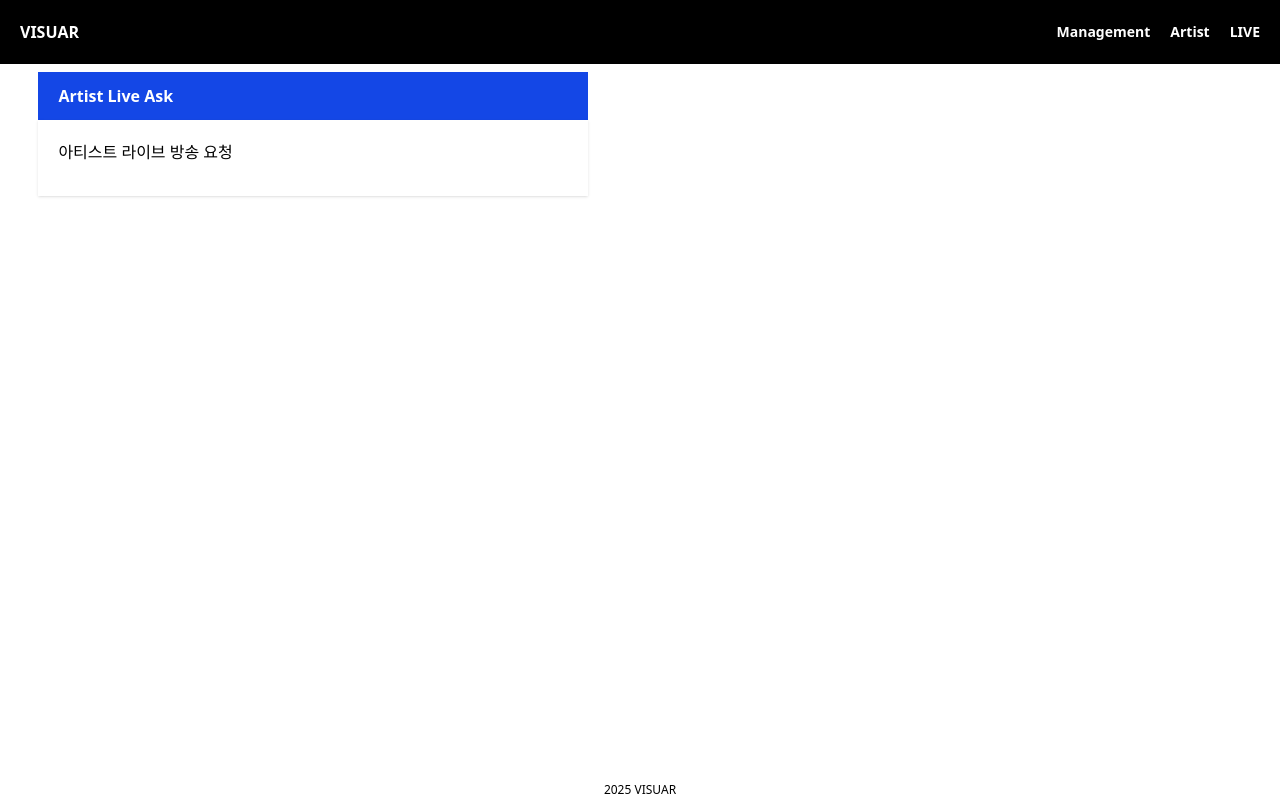
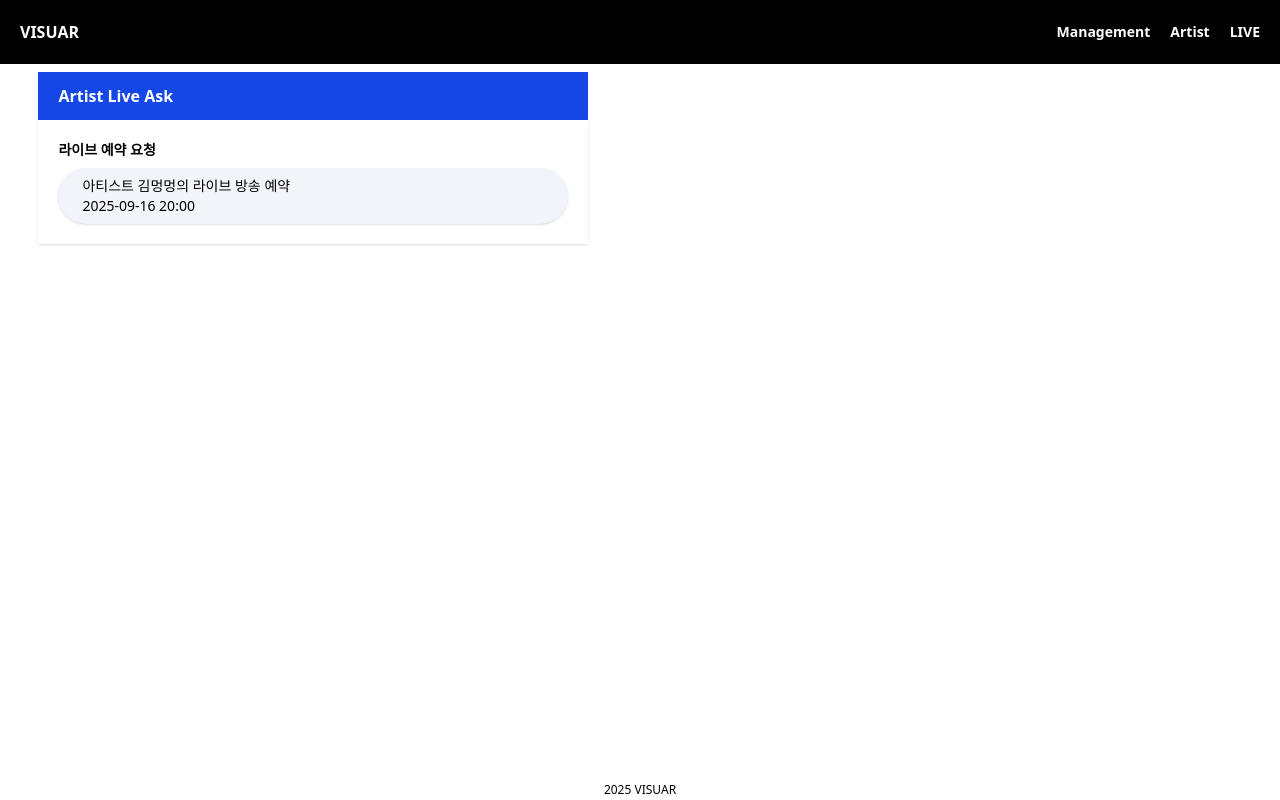
Before and after one commit to Tae2u2/visuAR, a Next.js app: page /setting in a window 1280 px wide. Built offline with nearby package versions, Linux system fonts and the light colour scheme.

Commit message:
style: 라이브 요청 리스트 UI 작업

```diff
--- a/src/components/manage/ArtistLiveAsk.tsx
+++ b/src/components/manage/ArtistLiveAsk.tsx
@@ -5,8 +5,16 @@ const ArtistLiveAsk = () => {
   return (
     <div className="w-full max-w-[550px]">
       <SectionTitle text="Artist Live Ask" />
-      <div className="p-5 shadow ">
-        <p className="mb-3">아티스트 라이브 방송 요청</p>
+      <div className="flex flex-col gap-2 p-5 shadow ">
+        <p className="font-semibold text-sm">라이브 예약 요청</p>
+        <ul className="flex flex-col gap-3 w-full">
+          <li className="w-full px-6 py-2 rounded-full bg-slate-100 shadow">
+            <p className="text-sm">
+              아티스트 김멍멍의 라이브 방송 예약 <br />
+              <span>2025-09-16 20:00</span>
+            </p>
+          </li>
+        </ul>
       </div>
     </div>
   );
```
